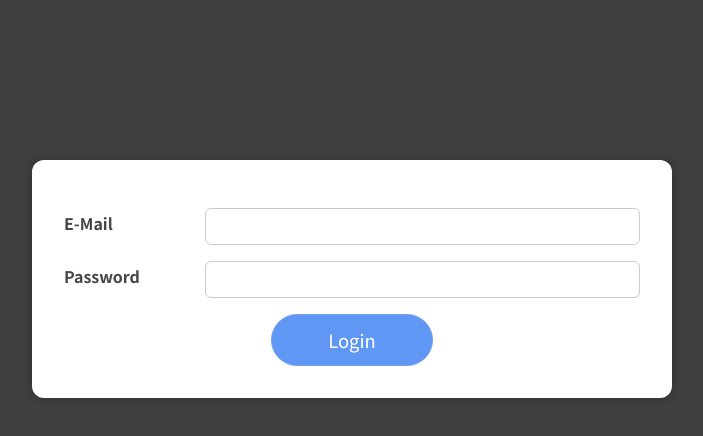
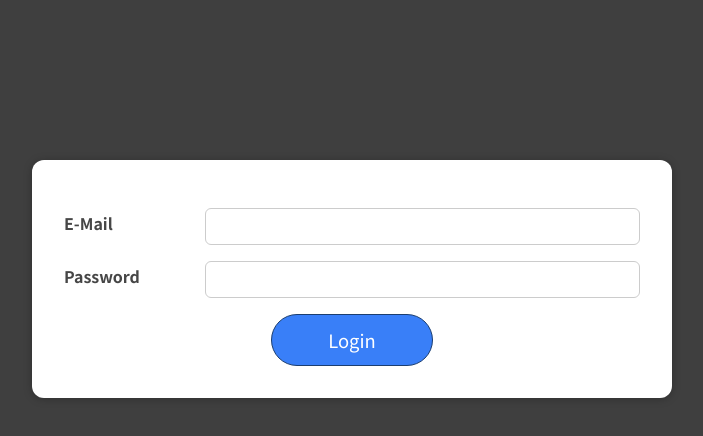
Before and after one commit to Disha3798/expense-tracker-reactJS, a React (Create React App) app: page / in a window 1280 px wide. In both pictures the pointer is over the button "Login". Shown: the top 436 px of the page, without its empty margins (288-991 px from the left). Built offline with nearby package versions, Linux system fonts and the light colour scheme.

Commit message:
updated button styling

```diff
--- a/src/components/UI/Button/Button.module.css
+++ b/src/components/UI/Button/Button.module.css
@@ -12,8 +12,8 @@
 
   .button:hover,
   .button:active {
-    background: #6197f4;
-    border-color: #70a0f4;
+    background: #397ff8;
+    border-color: #1b3e70;
   }
 
   .button:focus {
```
